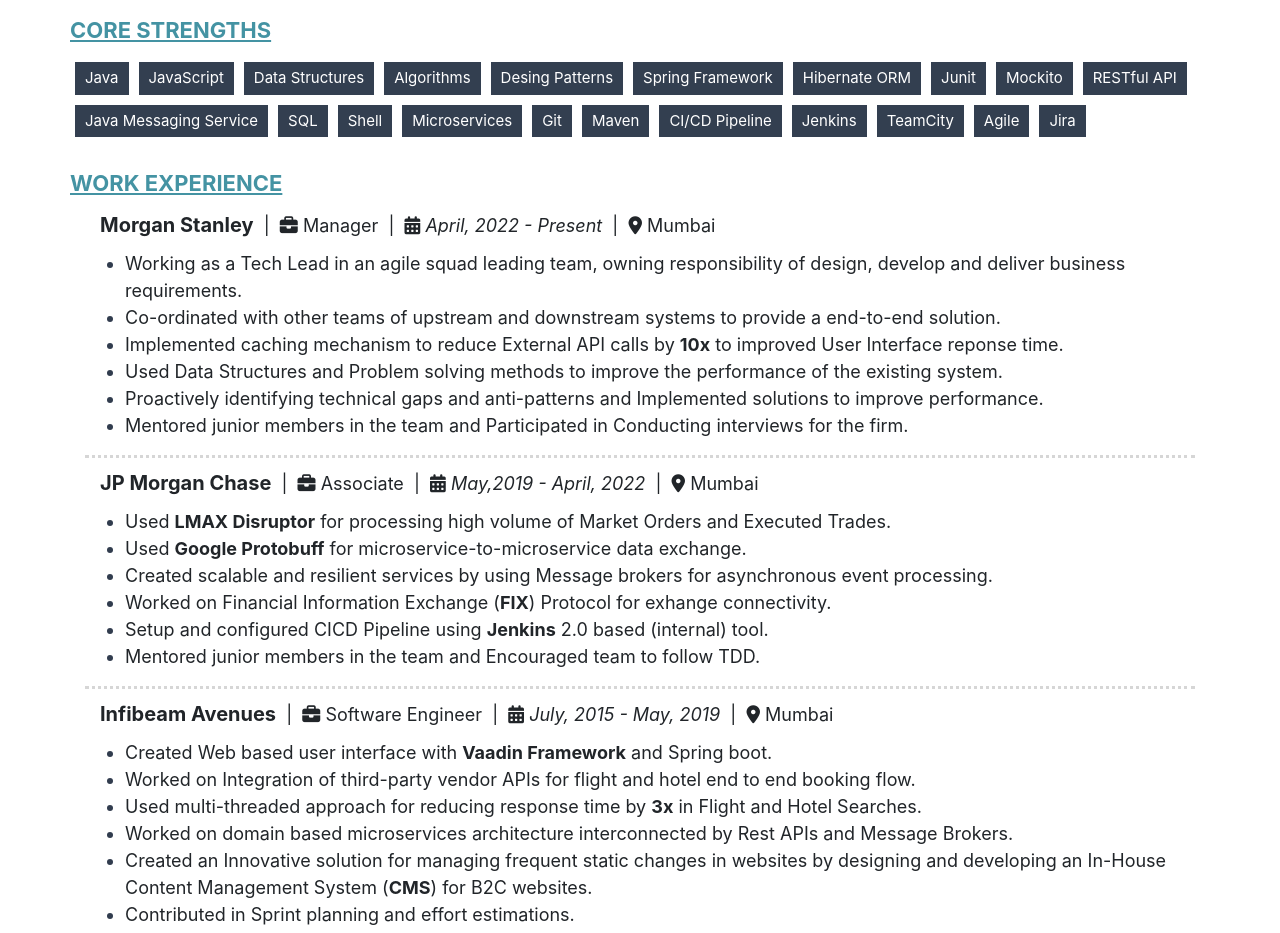
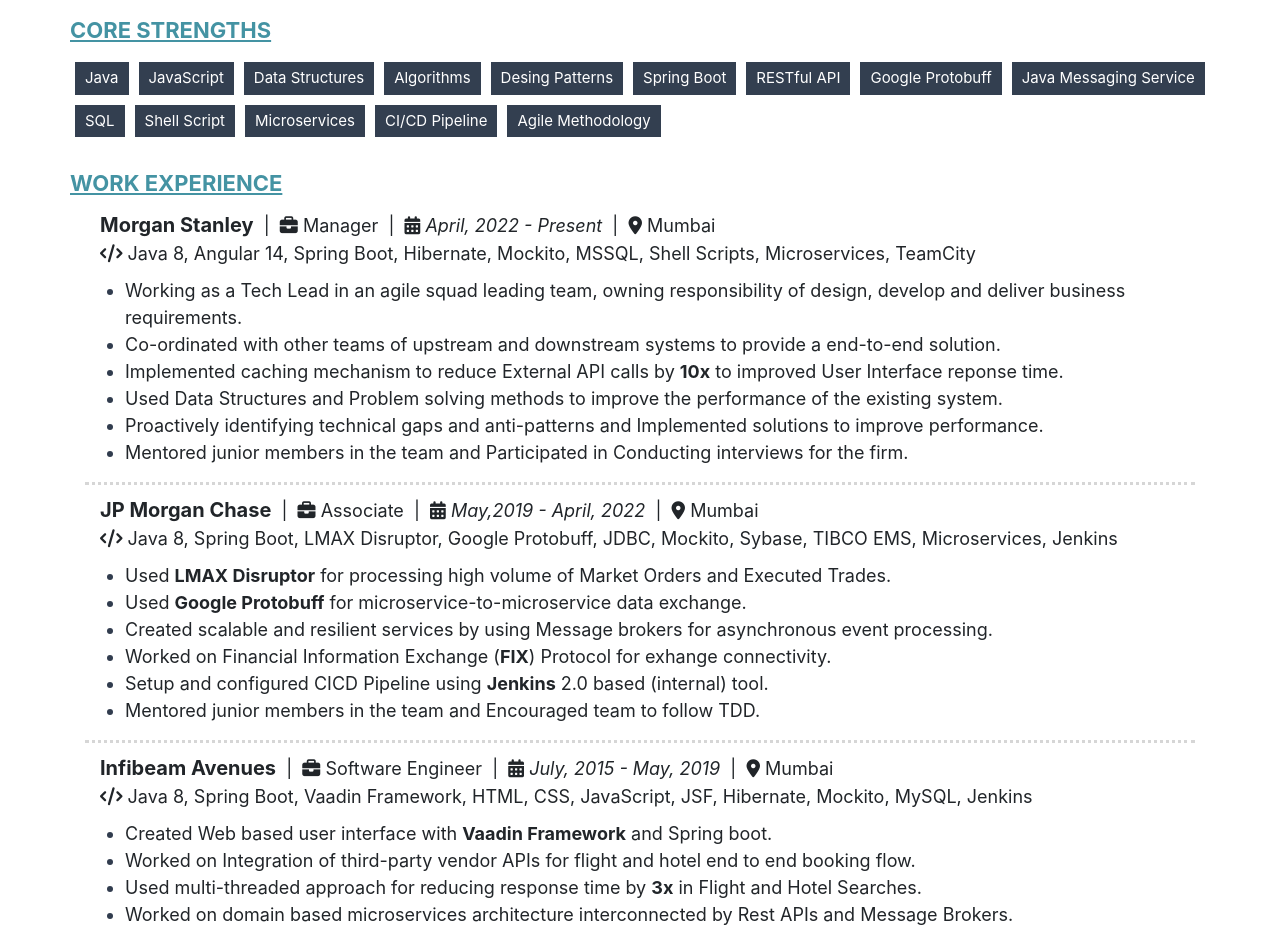
Before and after one commit to vinayak-more/resume, a plain HTML site: page index.html in a window 1280 px wide. Shown: the part 306-1239 px from the top of the page. Drawn offline with Linux system fonts and the light colour scheme.

Commit message:
resume update

```diff
--- a/index.html
+++ b/index.html
@@ -46,22 +46,15 @@
                 <div class="item">Data Structures</div>
                 <div class="item">Algorithms</div>
                 <div class="item">Desing Patterns</div>
-                <div class="item">Spring Framework</div>
-                <div class="item">Hibernate ORM</div>
-                <div class="item">Junit</div>
-                <div class="item">Mockito</div>
+                <div class="item">Spring Boot</div>
                 <div class="item">RESTful API</div>
+                <div class="item">Google Protobuff</div>
                 <div class="item">Java Messaging Service</div>
                 <div class="item">SQL</div>
-                <div class="item">Shell</div>
+                <div class="item">Shell Script</div>
                 <div class="item">Microservices</div>
-                <div class="item">Git</div>
-                <div class="item">Maven</div>
                 <div class="item">CI/CD Pipeline</div>
-                <div class="item">Jenkins</div>
-                <div class="item">TeamCity</div>
-                <div class="item">Agile</div>
-                <div class="item">Jira</div>
+                <div class="item">Agile Methodology</div>
             </div>
         </div>
         <div class="row">
@@ -79,6 +72,12 @@
                         <span>&nbsp;|&nbsp;</span>
                         <i class="fa-solid fa-location-dot"></i>
                         <span>Mumbai</span>
+                    </div>
+                    <div>
+                        <div class="col-md-12">
+                        <i class="fa-solid fa-code"></i>
+                        <span>Java 8, Angular 14, Spring Boot, Hibernate, Mockito, MSSQL, Shell Scripts, Microservices, TeamCity</span>
+                        </div>
                     </div>
                     <div class="project project-highlights">
                         <ul>
@@ -111,6 +110,12 @@
                         <i class="fa-solid fa-location-dot"></i>
                         <span>Mumbai</span>
                     </div>
+                    <div>
+                        <div class="col-md-12">
+                        <i class="fa-solid fa-code"></i>
+                        <span>Java 8, Spring Boot, LMAX Disruptor, Google Protobuff, JDBC, Mockito, Sybase, TIBCO EMS, Microservices, Jenkins</span>
+                        </div>
+                    </div>
                     <div class="project project-highlights">
                         <ul>
                             <li>Used <b>LMAX Disruptor</b>
@@ -139,6 +144,12 @@
                         <i class="fa-solid fa-location-dot"></i>
                         <span>Mumbai</span>
                     </div>
+                    <div>
+                        <div class="col-md-12">
+                        <i class="fa-solid fa-code"></i>
+                        <span>Java 8, Spring Boot, Vaadin Framework, HTML, CSS, JavaScript, JSF, Hibernate, Mockito, MySQL, Jenkins</span>
+                        </div>
+                    </div>
                     <div class="project project-highlights">
                         <ul>
                             <li>Created Web based user interface with <b>Vaadin Framework</b> and Spring boot.</li>
@@ -151,7 +162,8 @@
                             <li>Worked on domain based microservices architecture interconnected by Rest APIs and
                                 Message Brokers.</li>
                             <li>Created an Innovative solution for managing frequent static changes in websites by
-                                designing and developing an In-House Content Management System (<b>CMS</b>) for B2C websites.</li>
+                                designing and developing an In-House Content Management System (<b>CMS</b>) for B2C
+                                websites.</li>
                             <li>Contributed in Sprint planning and effort estimations.</li>
                         </ul>
                     </div>
--- a/main.css
+++ b/main.css
@@ -33,7 +33,7 @@
 
     .name {
         font-size: 30px;
-        text-transform: uppercase;
+        /* text-transform: uppercase; */
     }
 
     .designation {
```
Also changed, not shown: 1 other file.
